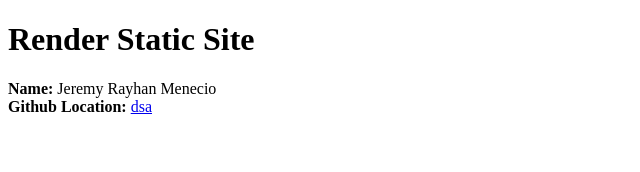
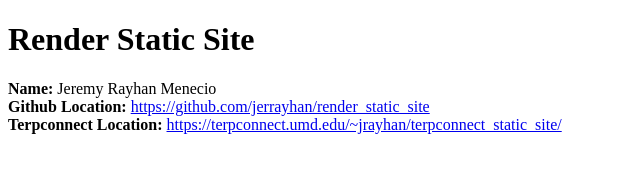
Before and after one commit to jerrayhan/render_static_site, a plain HTML site: page index.html in a window 1280 px wide. Shown: the whole page, without its empty margins (0-640 px from the left). Drawn offline with Linux system fonts and the light colour scheme.

Commit message:
Updated links to follow project example

```diff
--- a/index.html
+++ b/index.html
@@ -3,12 +3,11 @@
 
 <title>Document</title>
 
-<h1>Render Static Site</h1>
+<body>
+    <h1>Render Static Site</h1>
 
-<body>
-<strong>Name:</strong> Jeremy Rayhan Menecio <br>
-<strong>Github Location:</strong> <a href="https://umd.edu/visit" title="Virtual Tour">dsa</a>
-
+    <strong>Name:</strong> Jeremy Rayhan Menecio <br>
+    <strong>Github Location:</strong> <a href="https://github.com/jerrayhan/render_static_site">https://github.com/jerrayhan/render_static_site</a><br>
+    <strong>Terpconnect Location:</strong> <a href="https://terpconnect.umd.edu/~jrayhan/terpconnect_static_site/">https://terpconnect.umd.edu/~jrayhan/terpconnect_static_site/</a>
 </body>
-
 </html>
```
